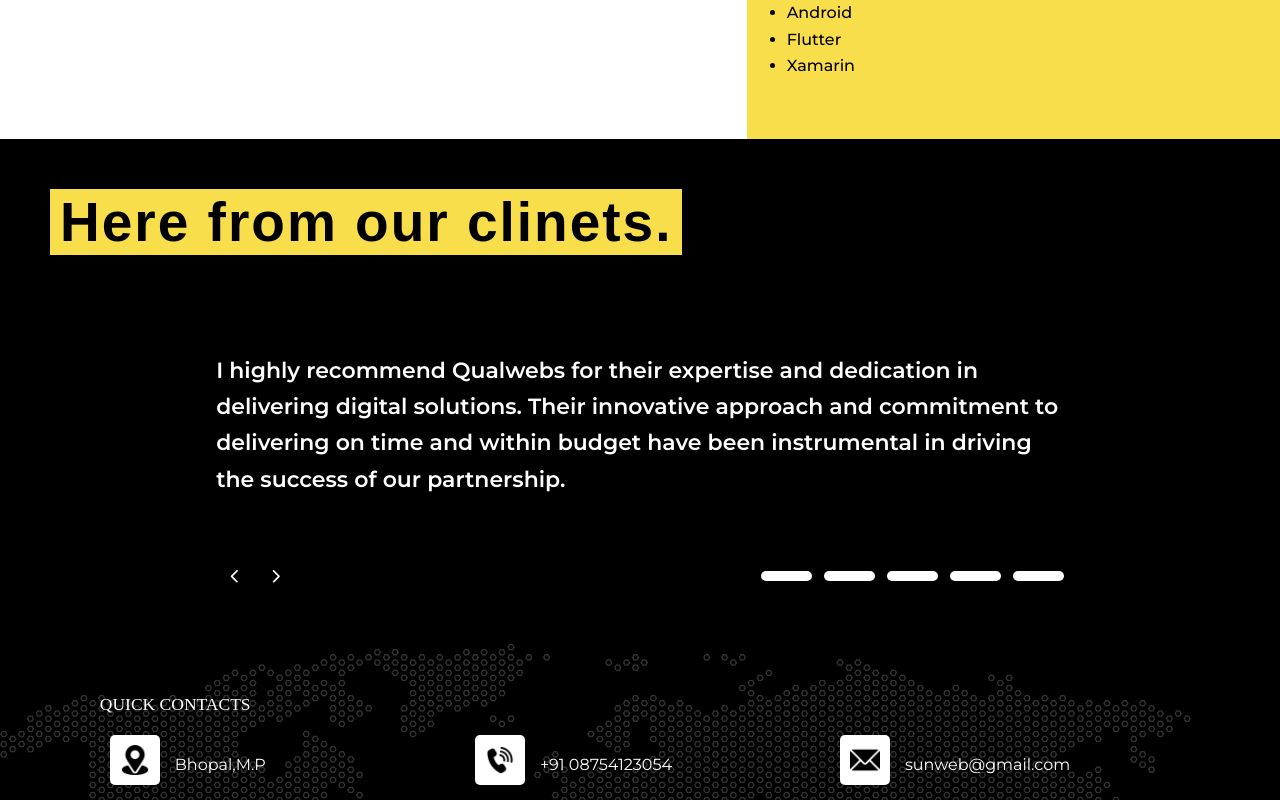
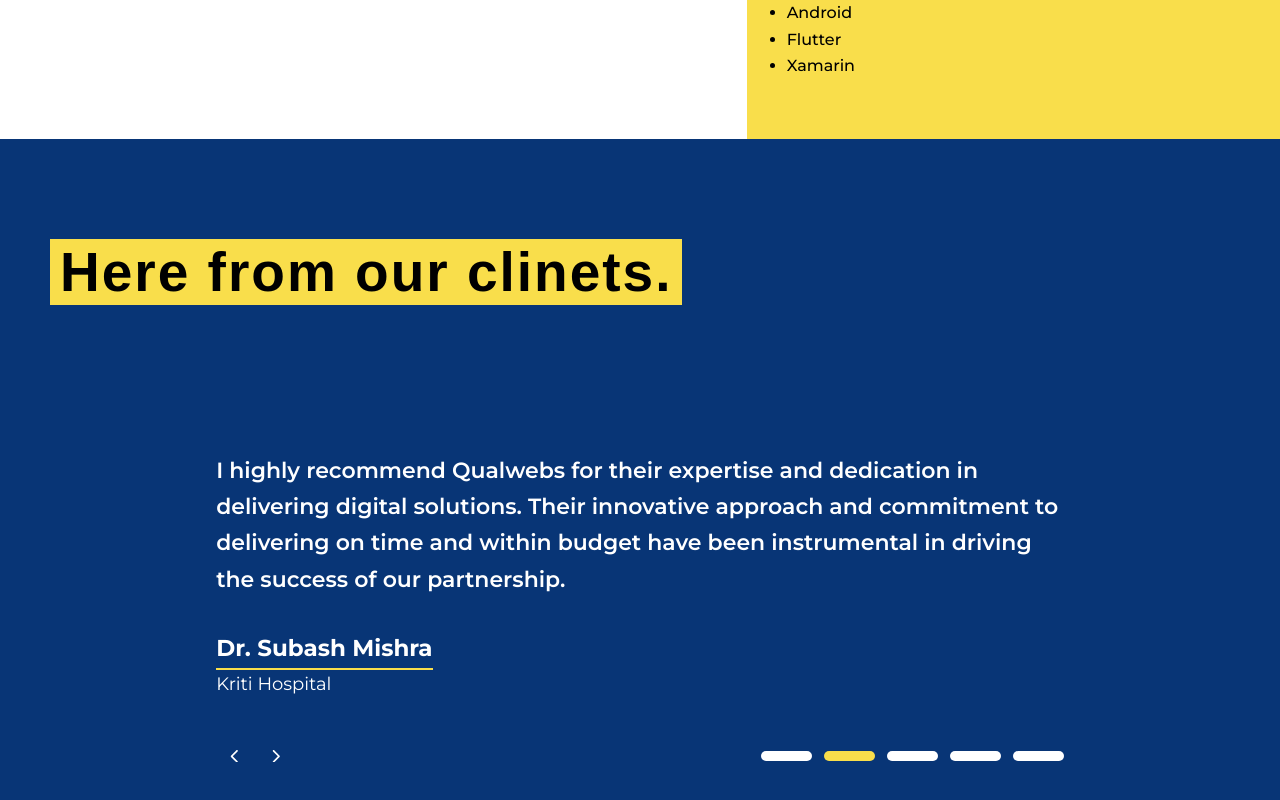
Before and after one commit to naveenshri1997/Company_Website, a React (Vite) app in the folder company_website/: page / in a window 1280 px wide. Shown: the part 2000-2800 px from the top of the page. Built offline with nearby package versions, Linux system fonts and the light colour scheme; a web font is replaced by a local one.

Commit message:
new update

```diff
--- a/company_website/src/components/Review.jsx
+++ b/company_website/src/components/Review.jsx
@@ -20,19 +20,25 @@
             our e- commerce platform at DailyCoco.Their team's expertise in web development, SEO, and online
             marketing has helped us to establish a strong online presence and grow our business.Their proactive
             approach and ability to deliver results on time and within budget
-            have been commendable.I highly recommend Qualwebs for their commitment to driving success for their clients.`
+            have been commendable.I highly recommend Qualwebs for their commitment to driving success for their clients.`,
+            'author': 'Homesh',
+            'designation':'Kalpana Arts'
         },
         {
             'id': 2,
             'data': `I highly recommend Qualwebs for their expertise and dedication in delivering digital solutions. Their
             innovative approach and commitment to delivering on time and within budget have been instrumental in driving
-            the success of our partnership.`
+            the success of our partnership.`,
+            'author': 'Dr. Subash Mishra',
+            'designation': 'Kriti Hospital'
         },
         {
             'id': 3,
             'data': `We highly recommend Qualwebs for their exceptional attention to detail, expertise, and commitment
             to delivering results in developing our website at the Centre for Healing
-            Racism. They have been an invaluable partner.`
+            Racism. They have been an invaluable partner.`,
+            'author': 'Homesh',
+            'designation': 'Kalpana Arts'
         },
         {
             'id': 4,
@@ -41,12 +47,16 @@
             SEO, and online marketing has helped us to establish a strong online presence and grow our
             business. Their proactive approach and ability to deliver results on time and within budget
             have been commendable. I highly recommend Qualwebs for their commitment
-            to driving success for their clients.`
+            to driving success for their clients.`,
+            'author': 'Homesh',
+            'designation': 'Kalpana Arts'
         },
         {
             'id': 5,
             'data': `Qualwebs is an excellent technology partner. Their team's expertise and dedication have been
-            crucial in developing our college management platform at eCampus. I highly recommend them.`
+            crucial in developing our college management platform at eCampus. I highly recommend them.`,
+            'author': 'Homesh',
+            'designation': 'Kalpana Arts'
         },
     ]
     const slides = SLIDE_COUNT;
@@ -78,7 +88,7 @@
     } = usePrevNextButtons(emblaApi, onNavButtonClick)
     return (
         <>
-            <div className="row" style={{backgroundColor:'black',padding:'50px 0px 0px 50px'}}>
+            <div className="row" style={{ backgroundColor:'#083576',padding:'100px 0px 0px 50px'}}>
                 <div className="col-lg-12">
                     <h3 className="londrina heading " style={{ textAlign: 'left',fontWeight:'bolder ', background: '#f9de4b ', padding: '0px 10px', display:'inline-block' }}>
                         Here from our clinets.
@@ -95,6 +105,8 @@
                                 {slides.map((id) => (
                                     <div className="embla__slide" key={id}>
                                         <div className="embla__slide__number">{id.data}</div>
+                                        <div className="embla_title">{id.author}</div>
+                                        <div className="embla_designation">{id.designation}</div>
                                     </div>
                                 ))}
                             </div>
--- a/company_website/src/index.css
+++ b/company_website/src/index.css
@@ -305,14 +305,24 @@
     }
 
 .custom_slider_embla {
-    padding: 50px 0px;
-    background: black;
+    padding: 100px 0px;
+    background: #083576;
     max-width: 100%;
     color: white;
     font-family: 'Montserrat';
 }
 .embla__slide__number {
     font-size: 22px;
+}
+.embla_title {
+    margin-top: 10px;
+    font-size: 23px;
+    font-weight: 700;
+    border-bottom: 2px solid rgb(249, 222, 75);
+    display: inline-block;
+}
+.embla_designation {
+    font-size: 18px;
 }
 .custom_slider_embla .embla__dot {
     background: white;
@@ -324,5 +334,8 @@
 
 .embla__viewport{
         padding:20px 0px;
-/*    overflow:auto;*/
 }
+
+.embla__dot--selected {
+    background: rgb(249, 222, 75) !important;
+}
```
